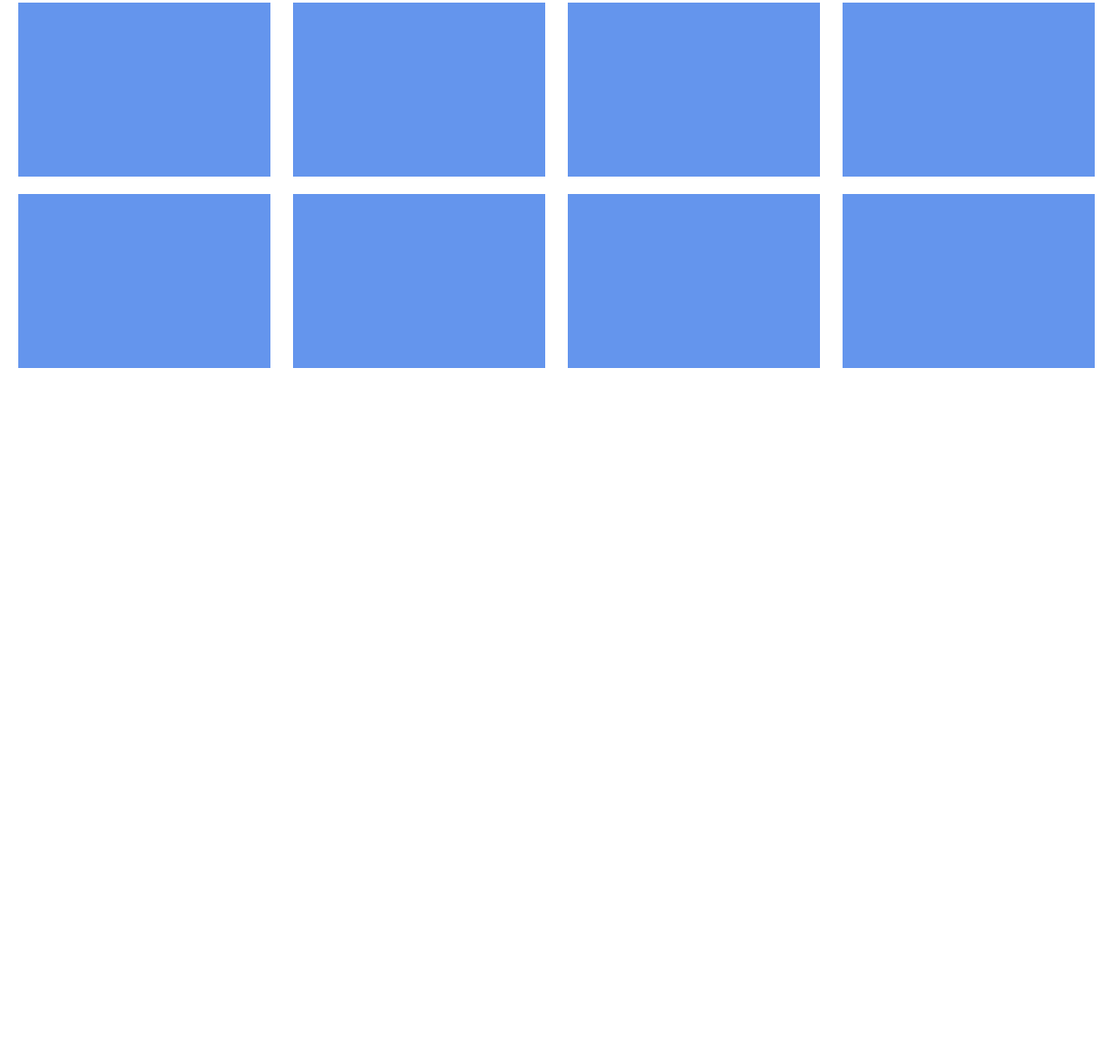
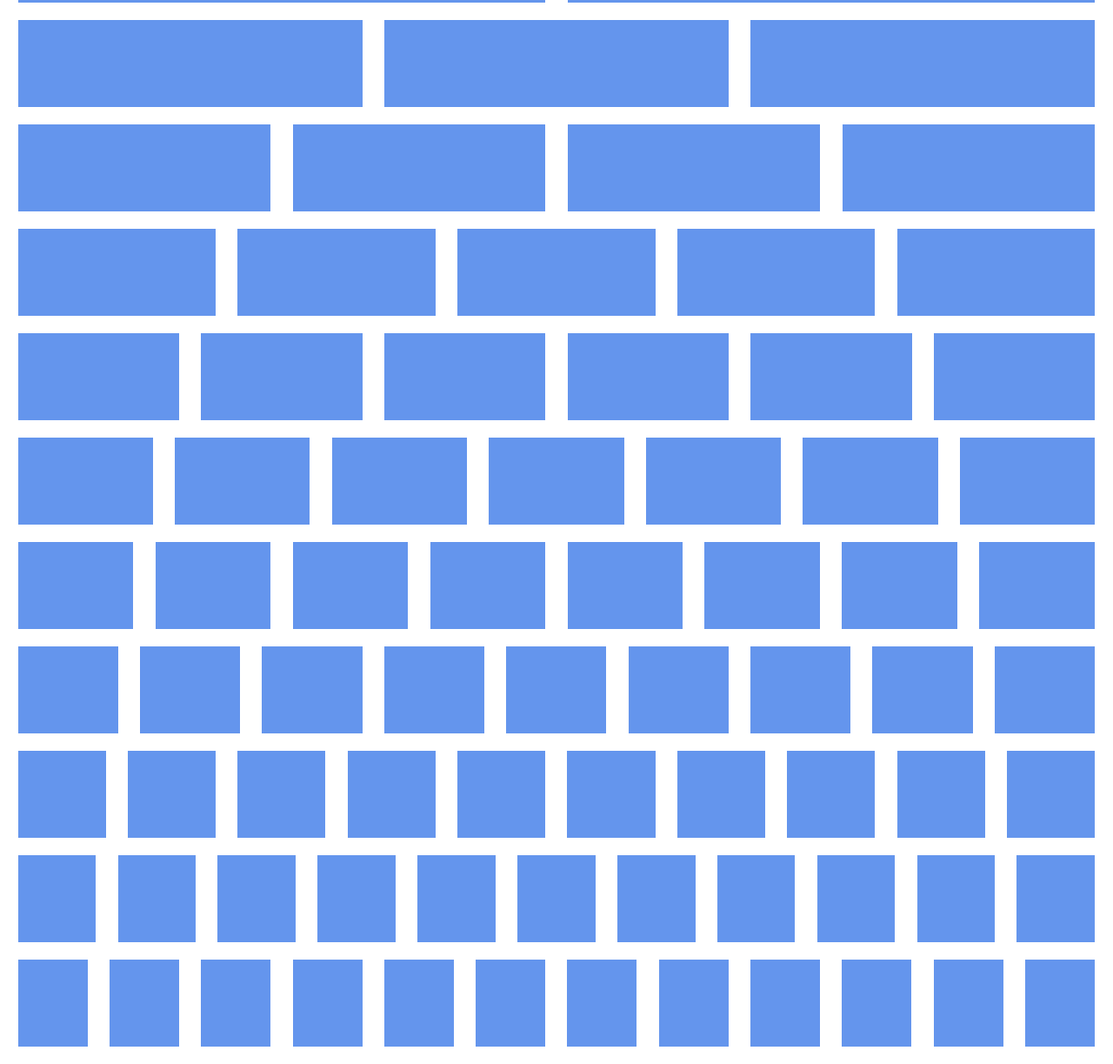
Before and after one commit to al-horkina/grid-layout, a plain HTML site: page index.html in a window 1280 px wide. Shown: the part 225-1448 px from the top of the page at 87% size. Before the commit the page ends 800 px from the top, so only its background shows below. Drawn offline with Linux system fonts and the light colour scheme.

Commit message:
full 12 col float layout

```diff
--- a/index.html
+++ b/index.html
@@ -8,23 +8,108 @@
 <body>
 <div class="wrapper">
     <div class="row">
-        <div class="column"></div>
-        <div class="column"></div>
-        <div class="column"></div>
-        <div class="column"></div>
+        <div class="column column--1"></div>
     </div>
     <div class="row">
-        <div class="column"></div>
-        <div class="column"></div>
-        <div class="column"></div>
-        <div class="column"></div>
+        <div class="column column--2"></div>
+        <div class="column column--2"></div>
     </div>
     <div class="row">
-        <div class="column"></div>
-        <div class="column"></div>
-        <div class="column"></div>
-        <div class="column"></div>
+        <div class="column column--3"></div>
+        <div class="column column--3"></div>
+        <div class="column column--3"></div>
     </div>
+    <div class="row">
+        <div class="column column--4"></div>
+        <div class="column column--4"></div>
+        <div class="column column--4"></div>
+        <div class="column column--4"></div>
+    </div>
+    <div class="row">
+        <div class="column column--5"></div>
+        <div class="column column--5"></div>
+        <div class="column column--5"></div>
+        <div class="column column--5"></div>
+        <div class="column column--5"></div>
+    </div>
+    <div class="row">
+        <div class="column column--6 "></div>
+        <div class="column column--6 "></div>
+        <div class="column column--6 "></div>
+        <div class="column column--6 "></div>
+        <div class="column column--6 "></div>
+        <div class="column column--6 "></div>
+    </div>
+    <div class="row">
+        <div class="column column--7 "></div>
+        <div class="column column--7 "></div>
+        <div class="column column--7 "></div>
+        <div class="column column--7 "></div>
+        <div class="column column--7 "></div>
+        <div class="column column--7 "></div>
+        <div class="column column--7 "></div>
+    </div>
+    <div class="row">
+        <div class="column column--8"></div>
+        <div class="column column--8"></div>
+        <div class="column column--8"></div>
+        <div class="column column--8"></div>
+        <div class="column column--8"></div>
+        <div class="column column--8"></div>
+        <div class="column column--8"></div>
+        <div class="column column--8"></div>
+    </div>
+    <div class="row">
+        <div class="column column--9"></div>
+        <div class="column column--9"></div>
+        <div class="column column--9"></div>
+        <div class="column column--9"></div>
+        <div class="column column--9"></div>
+        <div class="column column--9"></div>
+        <div class="column column--9"></div>
+        <div class="column column--9"></div>
+        <div class="column column--9"></div>
+    </div>
+    <div class="row">
+        <div class="column column--10"></div>
+        <div class="column column--10"></div>
+        <div class="column column--10"></div>
+        <div class="column column--10"></div>
+        <div class="column column--10"></div>
+        <div class="column column--10"></div>
+        <div class="column column--10"></div>
+        <div class="column column--10"></div>
+        <div class="column column--10"></div>
+        <div class="column column--10"></div>
+    </div>
+    <div class="row">
+        <div class="column column--11"></div>
+        <div class="column column--11"></div>
+        <div class="column column--11"></div>
+        <div class="column column--11"></div>
+        <div class="column column--11"></div>
+        <div class="column column--11"></div>
+        <div class="column column--11"></div>
+        <div class="column column--11"></div>
+        <div class="column column--11"></div>
+        <div class="column column--11"></div>
+        <div class="column column--11"></div>
+    </div>
+    <div class="row">
+        <div class="column column--12"></div>
+        <div class="column column--12"></div>
+        <div class="column column--12"></div>
+        <div class="column column--12"></div>
+        <div class="column column--12"></div>
+        <div class="column column--12"></div>
+        <div class="column column--12"></div>
+        <div class="column column--12"></div>
+        <div class="column column--12"></div>
+        <div class="column column--12"></div>
+        <div class="column column--12"></div>
+        <div class="column column--12"></div>
+    </div>
+
 </div>
 
 </body>
--- a/main.css
+++ b/main.css
@@ -9,18 +9,57 @@
 }
 
 .column{
-    height: 200px;
+    height: 100px;
     background-color: cornflowerblue;
-    width: 23%;
     float: left;
     margin: 0 1%;
-
 }
 
-/*.column:first-child {
-     margin-left: 0;
- }
+.column--1 {
+    width: 98%;
+}
 
-.column:last-child {
-    margin-right: 0;
-}*/
+.column--2 {
+    width: 48%;
+}
+
+.column--3 {
+    width: calc(100% / 3 - 2%);
+}
+
+.column--4 {
+    width: 23%;
+}
+
+.column--5 {
+    width: calc(100% / 5 - 2%);
+}
+
+.column--6 {
+    /*width: 14.66%;*/
+    width: calc(100% / 6 - 2%);
+}
+
+.column--7 {
+    width: calc(100% / 7 - 2%);
+}
+
+.column--8 {
+    width: calc(100% / 8 - 2%);
+}
+
+.column--9 {
+    width: calc(100% / 9 - 2%);
+}
+
+.column--10 {
+    width: calc(100% / 10 - 2%);
+}
+
+.column--11 {
+    width: calc(100% / 11 - 2%);
+}
+
+.column--12 {
+    width: calc(100% / 12 - 2%);
+}
```
